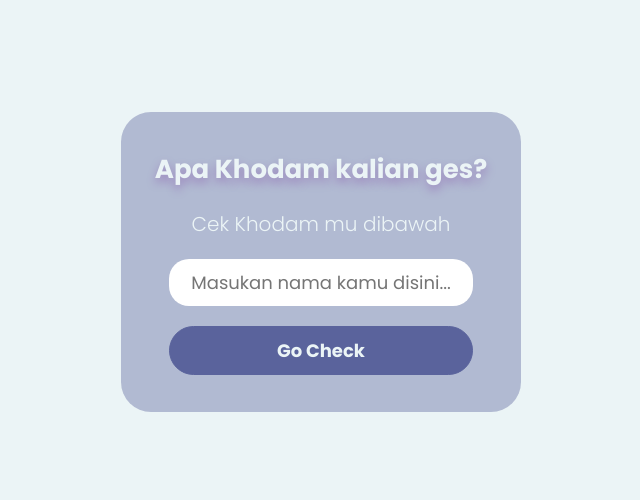
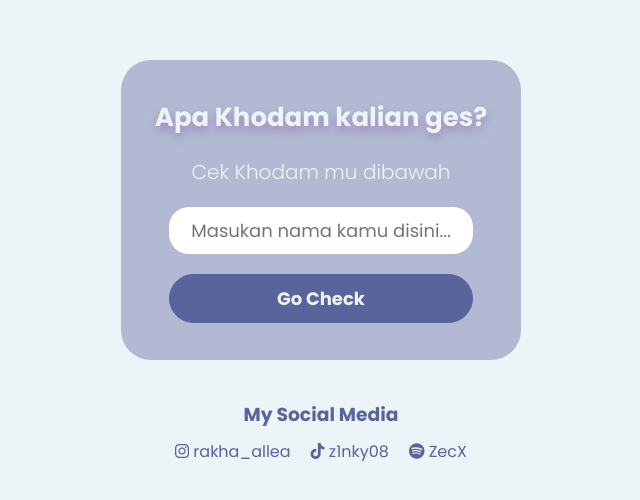
Before and after one commit to Z1nky/website-cek-khodam, a plain HTML site: page index.html in a window 1280 px wide. Shown: the part 138-638 px from the top of the page, without its empty margins (319-959 px from the left). Drawn offline with nearby package versions, Linux system fonts and the light colour scheme; some packages are replaced by stand-ins of ours; a script that the page names is missing.

Commit message:
tambah footer dan maxlength pada input

```diff
--- a/index.html
+++ b/index.html
@@ -5,13 +5,14 @@
     <meta charset="UTF-8">
     <meta name="viewport" content="width=device-width, initial-scale=1.0">
     <title>Cek Khodam</title>
-    <link rel="stylesheet" href="style.css">
     <link rel="preconnect" href="https://fonts.googleapis.com">
     <link rel="preconnect" href="https://fonts.gstatic.com" crossorigin>
     <link
         href="https://fonts.googleapis.com/css2?family=Poppins:ital,wght@0,100;0,200;0,300;0,400;0,500;0,600;0,700;0,800;0,900;1,100;1,200;1,300;1,400;1,500;1,600;1,700;1,800;1,900&display=swap"
         rel="stylesheet">
     <link rel="stylesheet" href="https://cdnjs.cloudflare.com/ajax/libs/animate.css/4.1.1/animate.min.css" />
+    <link rel="stylesheet" href="https://cdnjs.cloudflare.com/ajax/libs/font-awesome/6.5.2/css/all.min.css">
+    <link rel="stylesheet" href="style.css">
 </head>
 
 <body>
@@ -19,7 +20,6 @@
         <div class="card">
             <h2 class="card-title">Apa Khodam kalian ges?</h2>
             <p class="card-sub">Cek Khodam mu dibawah</p>
-            <!-- <div class="loader"></div> -->
             <p class="resultNama" id="resultNama"></p>
             <h2 class="resultKhodam" id="resultKhodam"></h2>
             <input type="text" placeholder="Masukan nama kamu disini..." maxlength="20" class="inputCheck"
@@ -27,7 +27,20 @@
             <button onclick="checkKhodam()" id="checkBtn">Go Check</button>
             <button onclick="kembali()" class="btnKembali">Kembali</button>
         </div>
+        <footer>
+            <h3>My Social Media</h3>
+            <ul>
+                <li><a href="https://www.instagram.com/rakha_allea/?show_story_unavailable=1" target="_blank"><i
+                            class="fa-brands fa-instagram"></i> rakha_allea</a></li>
+                <li><a href="https://www.tiktok.com/@z1nky08" target="_blank"><i class="fa-brands fa-tiktok"></i>
+                        z1nky08</a>
+                </li>
+                <li><a href="https://open.spotify.com/user/31lab6szl5izetonltnazqbsugyu?si=a5dda6067397497b"
+                        target="_blank"><i class="fa-brands fa-spotify"></i> ZecX </a></li>
+            </ul>
+        </footer>
     </div>
+
 
     <script src="https://cdn.jsdelivr.net/npm/sweetalert2@11"></script>
     <script src="script.js"></script>
--- a/style.css
+++ b/style.css
@@ -9,8 +9,10 @@
     width: 100%;
     height: 100vh;
     display: flex;
+    flex-direction: column;
     justify-content: center;
     align-items: center;
+    gap: 40px;
     background-color: #EBF4F6;
 }
 
@@ -83,6 +85,33 @@
     display: none;
 }
 
+footer h3{
+    text-align: center;
+    margin-bottom: 10px;
+    color: rgb(90, 99, 156);
+}
+
+
+footer ul{
+    display: flex;
+    justify-content: center;
+    gap: 20px;
+}
+
+footer ul li{
+    list-style: none;
+}
+
+footer ul li a{
+    text-decoration: none;
+    color: rgb(90, 99, 156);
+}
+
+footer ul li a:hover{
+    transition: all .4s ease;
+    color: rgba(90, 99, 156, .6);
+}
+
 @media screen and (max-width: 678px) {
     .card{
         margin: 15px;
```
